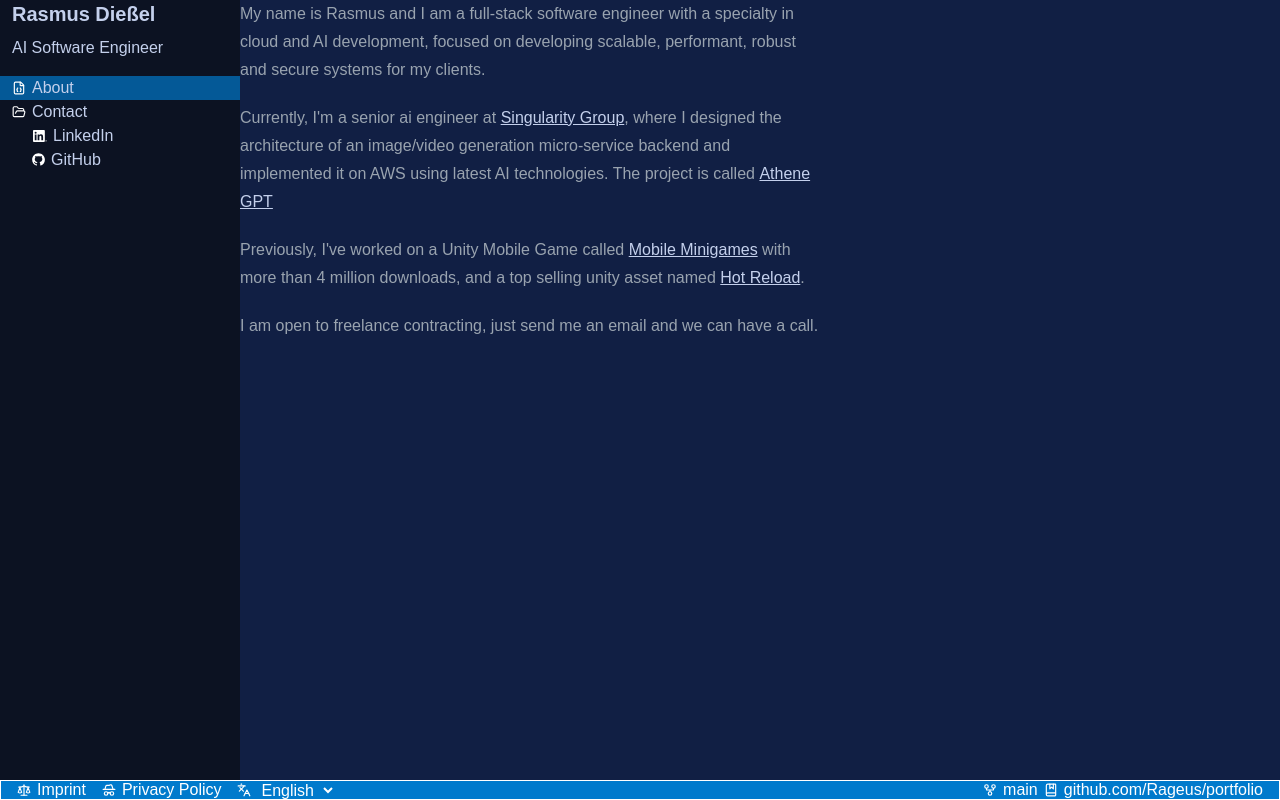
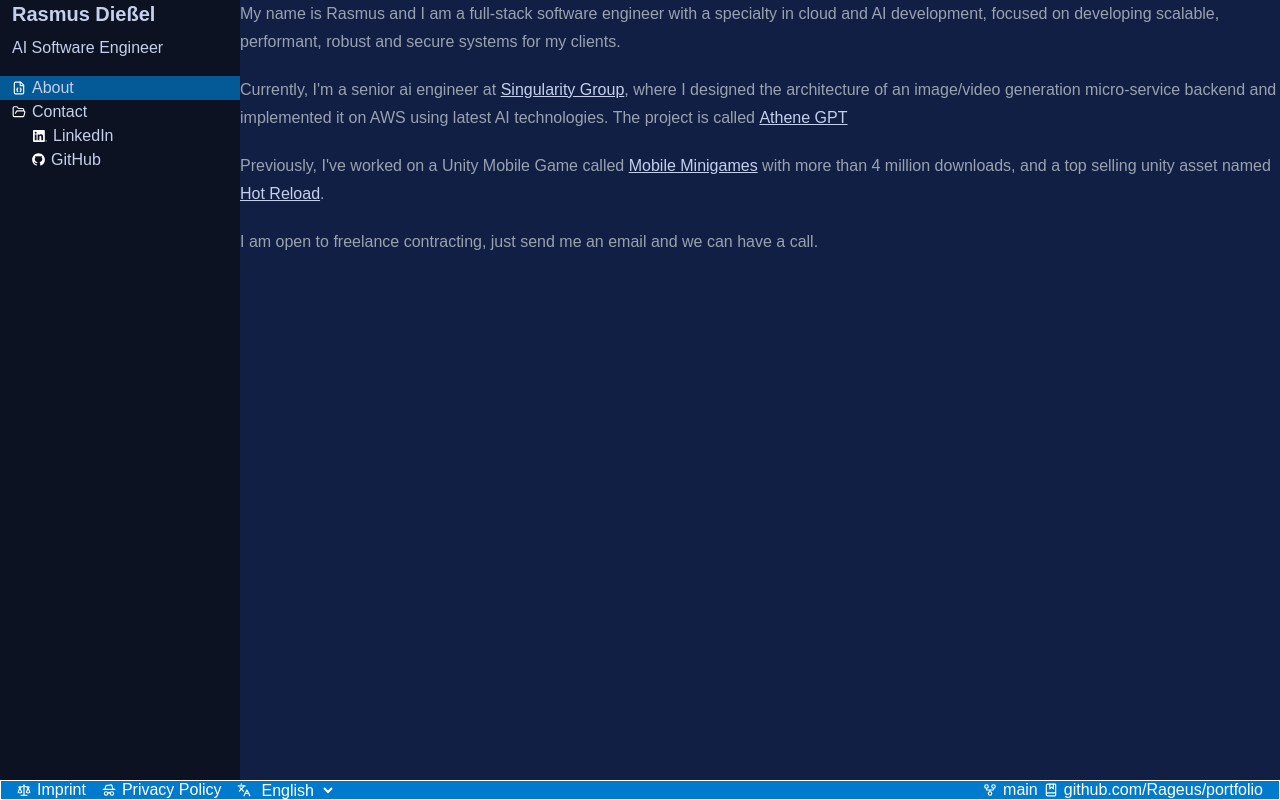
Before and after one commit to Rageus/portfolio, a Next.js app: page /en in a window 1280 px wide. Built offline with nearby package versions, Linux system fonts and the light colour scheme.

Commit message:
fixed markdown not filling area 100%

```diff
--- a/app/[locale]/layout.tsx
+++ b/app/[locale]/layout.tsx
@@ -4,7 +4,7 @@
 import { HatGlasses, Scale, GitFork, BookMarked, Languages, ArrowBigRight, FolderOpen, FileBraces, AtSign, LetterText, Mail, BrainCircuit, Brain, BotMessageSquare } from 'lucide-react';
 import Image from "next/image";
 import { Link } from "@/i18n/navigation";
-import MarkdownComponent from "./markdown";
+import MarkdownComponent from "@/components/markdown";
 import { hasLocale, NextIntlClientProvider } from "next-intl";
 import { routing } from "@/i18n/routing";
 import { notFound } from "next/navigation";
--- a/app/[locale]/markdown.tsx
+++ /dev/null
@@ -1,9 +0,0 @@
-import { ReactNode } from "react";
-
-export default function MarkdownComponent({ children }: { children: ReactNode }) {
-	return (
-		<div className="prose text-britty-font prose-a:text-britty-highlight prose-headings:mt-8 prose-headings:font-semibold prose-headings:text-black prose-h1:text-5xl prose-h2:text-4xl prose-h3:text-3xl prose-h4:text-2xl prose-h5:text-xl prose-h6:text-lg dark:prose-headings:text-britty-font">
-			{children}
-		</div>
-	)
-}
--- /dev/null
+++ b/components/markdown.tsx
@@ -0,0 +1,9 @@
+import { ReactNode } from "react";
+
+export default function MarkdownComponent({ children }: { children: ReactNode }) {
+	return (
+		<div className="prose max-w-none text-britty-font prose-a:text-britty-highlight prose-headings:mt-8 prose-headings:font-semibold prose-headings:text-black prose-h1:text-5xl prose-h2:text-4xl prose-h3:text-3xl prose-h4:text-2xl prose-h5:text-xl prose-h6:text-lg">
+			{children}
+		</div>
+	)
+}
```
